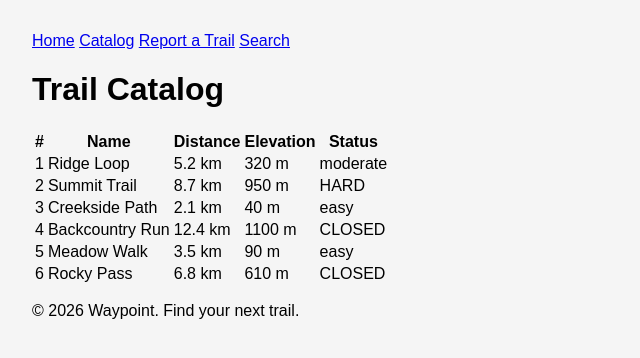
After one commit to sukruthasrirangam/waypoint-project, a Django app: page /catalog/ in a window 1280 px wide. The commit adds this page. Shown: the top 358 px of the page, without its empty margins (0-640 px from the left). Run offline with Django 4.2, Linux system fonts and the light colour scheme.

Commit message:
week 11: base template with navbar/footer, catalog view with badges and filters

```diff
--- /dev/null
+++ b/templates/base.html
@@ -0,0 +1,16 @@
+{% load static %}
+<!DOCTYPE html>
+<html>
+<head>
+    <title>{% block title %}Waypoint{% endblock %}</title>
+    <link rel="stylesheet" href="{% static 'css/style.css' %}">
+</head>
+<body>
+    {% include "partials/navbar.html" %}
+
+    {% block content %}
+    {% endblock %}
+
+    {% include "partials/footer.html" %}
+</body>
+</html>
--- /dev/null
+++ b/templates/catalog.html
@@ -0,0 +1,31 @@
+{% extends "base.html" %}
+{% block title %}Catalog - Waypoint{% endblock %}
+{% block content %}
+    <h1>Trail Catalog</h1>
+    <table>
+        <tr>
+            <th>#</th>
+            <th>Name</th>
+            <th>Distance</th>
+            <th>Elevation</th>
+            <th>Status</th>
+        </tr>
+        {% for trail in trails %}
+        <tr>
+            <td>{{ forloop.counter }}</td>
+            <td>{{ trail.name }}</td>
+            <td>{{ trail.distance|floatformat:1 }} km</td>
+            <td>{{ trail.elevation }} m</td>
+            <td>
+                {% if not trail.is_open %}
+                    CLOSED
+                {% elif trail.difficulty == "expert" %}
+                    HARD
+                {% else %}
+                    {{ trail.difficulty }}
+                {% endif %}
+            </td>
+        </tr>
+        {% endfor %}
+    </table>
+{% endblock %}
--- /dev/null
+++ b/templates/partials/footer.html
@@ -0,0 +1,3 @@
+<footer>
+    <p>&copy; 2026 Waypoint. Find your next trail.</p>
+</footer>
--- /dev/null
+++ b/templates/partials/navbar.html
@@ -0,0 +1,6 @@
+<nav>
+    <a href="/">Home</a>
+    <a href="/catalog/">Catalog</a>
+    <a href="/report/">Report a Trail</a>
+    <a href="/search/">Search</a>
+</nav>
--- a/waypoint/urls.py
+++ b/waypoint/urls.py
@@ -7,4 +7,5 @@ urlpatterns = [
     path('', views.home, name='home'),
     path('report/', views.report, name='report'),
     path('search/', views.search, name='search'),
+    path('catalog/', views.catalog, name='catalog'),
 ]
--- a/waypoint/views.py
+++ b/waypoint/views.py
@@ -17,3 +17,14 @@ def search(request):
     query = request.GET.get("q", "")
     context = {"query": query}
     return render(request, "search.html", context)
+
+def catalog(request):
+    trails = [
+        {"name": "Ridge Loop", "distance": 5.2, "elevation": 320, "difficulty": "moderate", "is_open": True},
+        {"name": "Summit Trail", "distance": 8.7, "elevation": 950, "difficulty": "expert", "is_open": True},
+        {"name": "Creekside Path", "distance": 2.1, "elevation": 40, "difficulty": "easy", "is_open": True},
+        {"name": "Backcountry Run", "distance": 12.4, "elevation": 1100, "difficulty": "expert", "is_open": False},
+        {"name": "Meadow Walk", "distance": 3.5, "elevation": 90, "difficulty": "easy", "is_open": True},
+        {"name": "Rocky Pass", "distance": 6.8, "elevation": 610, "difficulty": "moderate", "is_open": False},
+    ]
+    return render(request, "catalog.html", {"trails": trails})
```
Also changed, not shown: templates/home.html (+4 -10 lines), templates/report.html (+4 -10 lines), templates/search.html (+4 -10 lines), templates/thank_you.html (+4 -10 lines).
